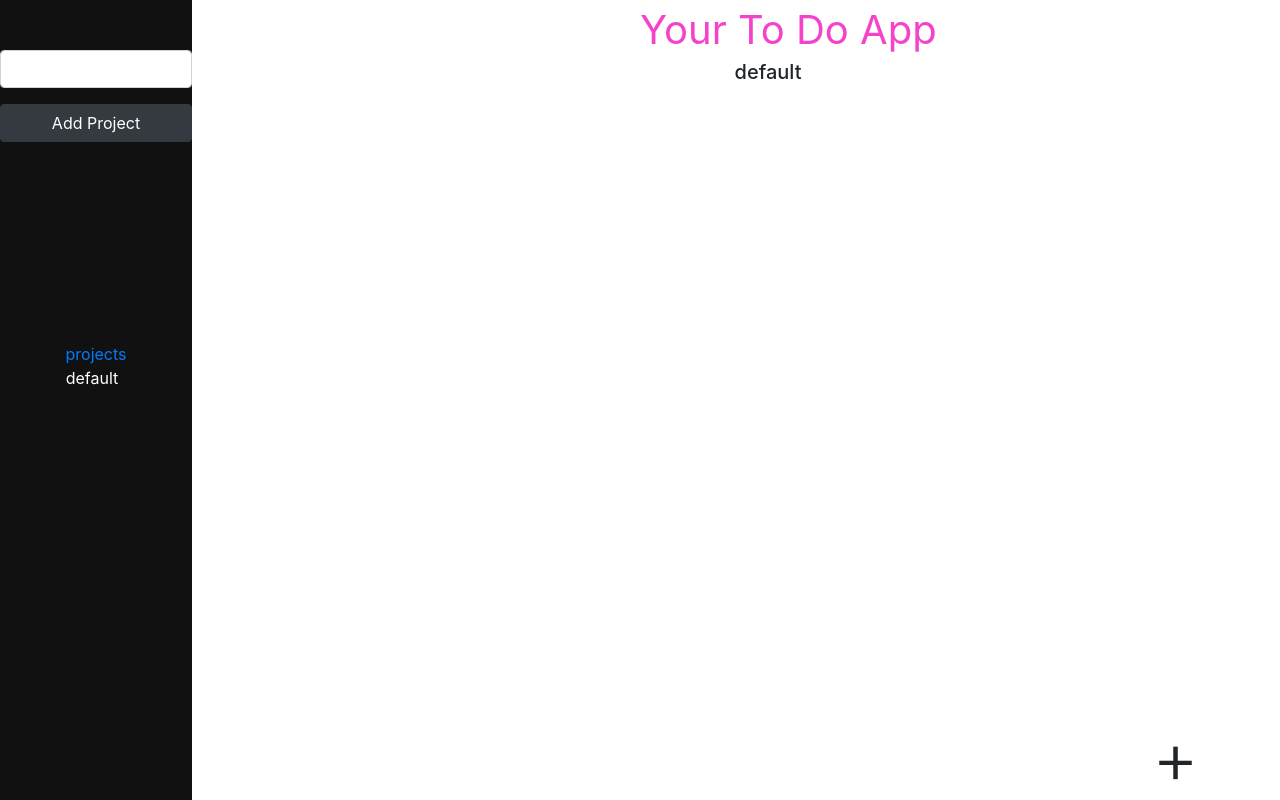
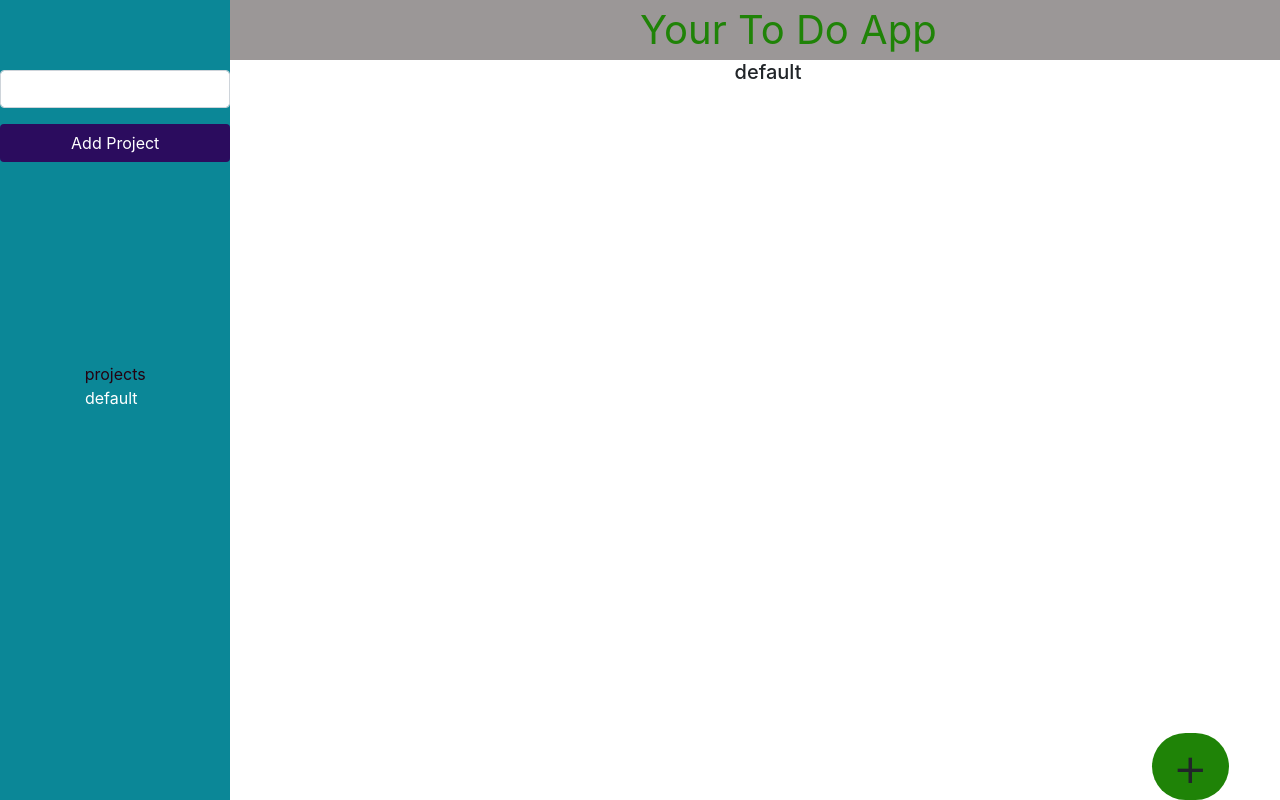
Before and after one commit to che30/TodoList, a website built with webpack: page dist/index.html in a window 1280 px wide. Built offline with nearby package versions, Linux system fonts and the light colour scheme.

Commit message:
Add more styles main.css

```diff
--- a/dist/assets/stylesheets/main.css
+++ b/dist/assets/stylesheets/main.css
@@ -1,16 +1,19 @@
 .sidenav {
   height: 100%;
-  width: 15%;
+  width: 18%;
   position: fixed;
   z-index: 1;
   top: 0;
   left: 0;
-    background-color: #111;
+  background-color: rgb(11, 135, 151);
   overflow-x: hidden;
   padding-top: 20px;
 }
 .sidenav-content{
   margin-top: 200px;
+}
+.todo-t{
+  margin-left: 50%;
 }
 .dropbtn {
   background-color: #131413;
@@ -20,22 +23,28 @@
   border: none;
   width: 210%;
 }
-.display-3{
+.display-4{
 
   position: absolute;
   left: 90%;
   bottom: 0%;
   display: none;
+  background-color: #1f8307;
+  border-radius: 40px;
+  padding: 0 20px 0 20px;
 
 }
 .display-x {
-  margin-left: 50%;
   font-size: 2.5rem;
-  color: #f542cb;
+  color: #1f8307;
+  background-color: rgb(155, 151, 151);
+}
+#project-header{
+color: #250210;
 }
 
 #project-form{
-margin-top: 30px;
+margin-top: 50px;
 }
 .projects
 {
@@ -67,6 +76,10 @@ margin-top: 30px;
   overflow: auto;
   background-color: rgb(0,0,0);
   background-color: rgba(0,0,0,0.4);
+}
+#submt{
+  background-color: rgb(43, 12, 94);
+  width: 100%;
 }
 .content{
   background-color: #fefefe;
@@ -123,7 +136,7 @@ table {
 
 @media (max-width: 676px){
   .sidenav {
-    width: 30%;
+    width: 35%;
   }
   .display-x {
     font-size: 1.5rem;
--- a/dist/index.html
+++ b/dist/index.html
@@ -11,16 +11,16 @@
   <title>Todo list</title>
 </head>
 <body>
-  <div class="sidenav" >
+  <div class="sidenav " >
     <form id="project-form"  class=" bg-grey">
       <div class="form-group">
         <input type="text" id="title" class="form-control ">
       </div>
-      <input id="submt" type="submit" value="Add Project" class="btn btn-dark btn-block text-white mx-auto ">
+      <input id="submt" type="submit" value="Add Project" class="btn btn-dark-n  text-white mx-auto ">
     </form>
     <div class="sidenav-content"  >
 
-      <div  class=" text-primary text-center " id="project-header"> projects</div>
+      <div  class="  text-center " id="project-header"> projects</div>
       <div id="sideNavList">
         <ul class="" id="sideNavListchild">
 
@@ -31,12 +31,13 @@
 
   </div>
   <div id="alert"></div>
-  <div class=" display-x "> Your To Do App</div>
+
+  <div class=" display-x "> <span class="todo-t">Your To Do App</span> </div>
   <div id="section-1" class="d-none text-center">
      <span >Test to clear</span>
     <h5 id="add-class-header">Add task</h5>
   </div>
-  <div id="plus" class="display-3">+</div>
+  <div id="plus" class="display-4">+</div>
   <form id="task-form" class=" bg-grey d-none">
     <div class="content">
     <span class="close">&times;</span>
```
